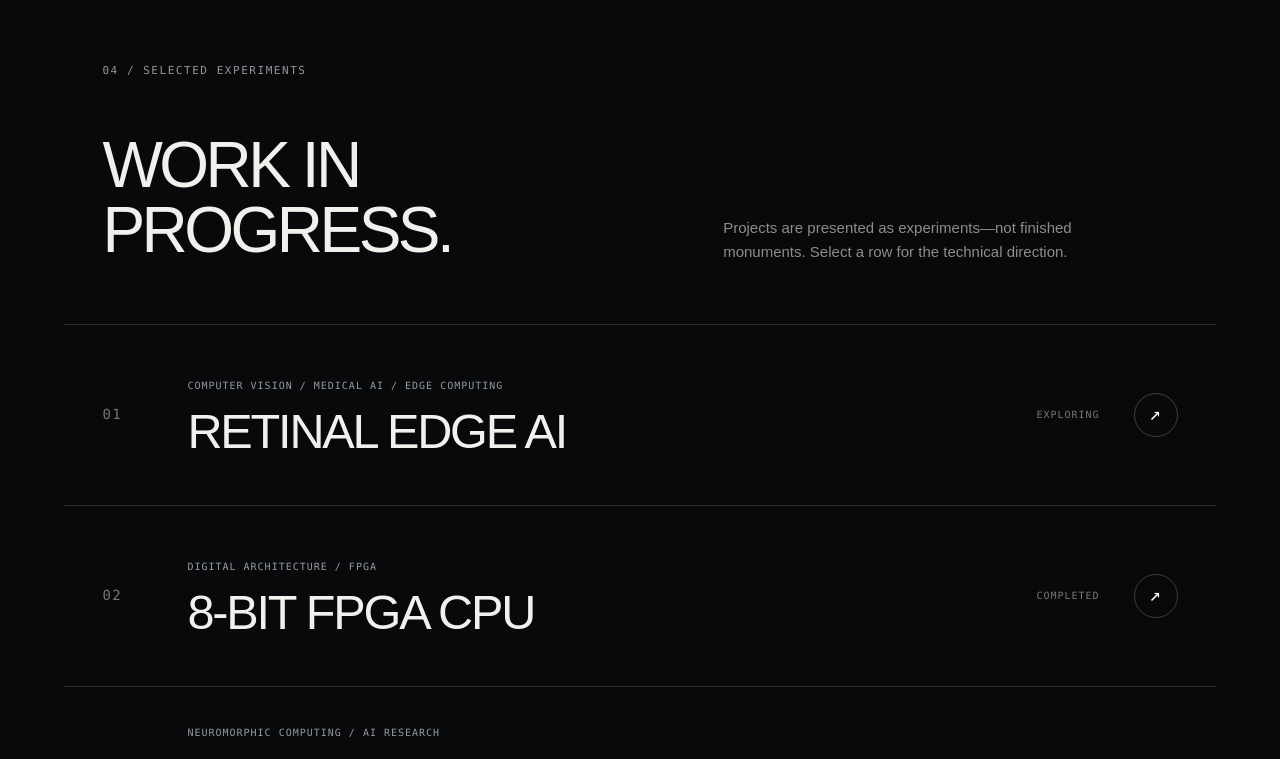
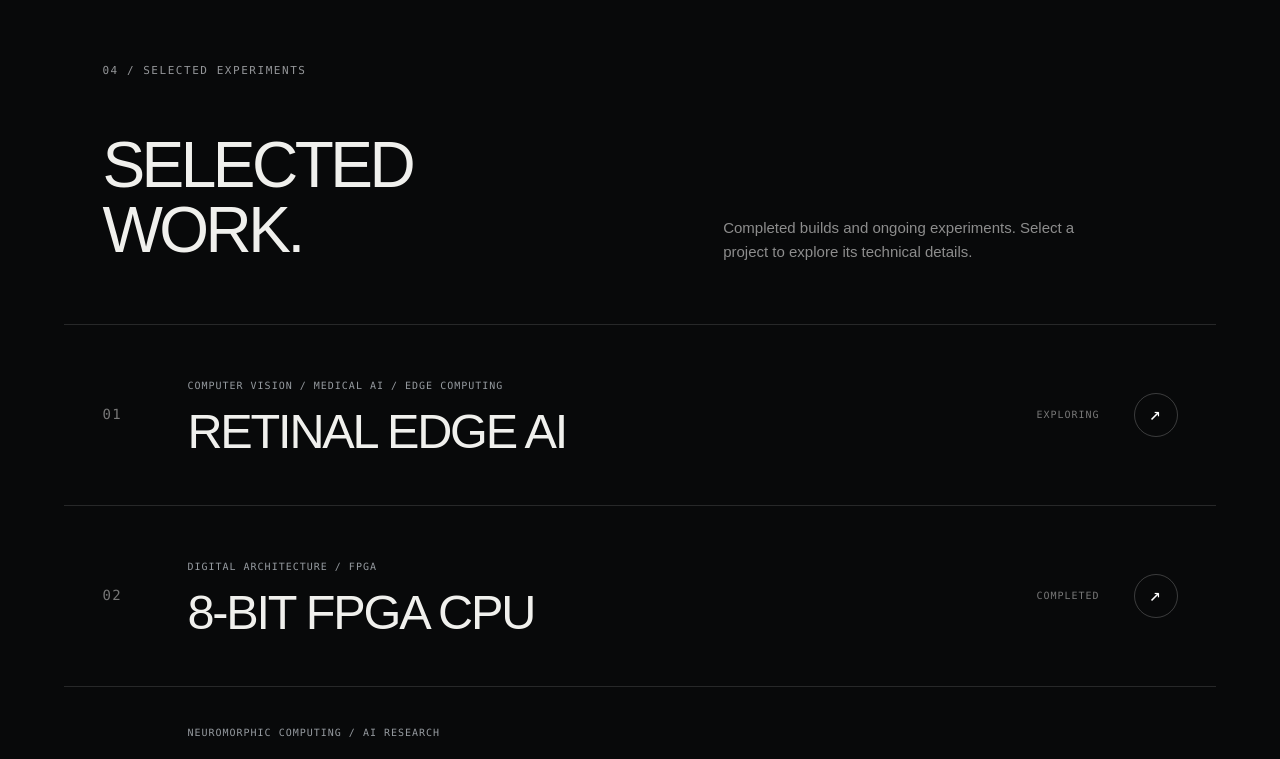
Before and after one commit to Steven-Nataniel-Kasim/Personal_web, a Next.js app: page / in a window 1280 px wide. Shown: the part 3000-3759 px from the top of the page. Built offline with nearby package versions, Linux system fonts and the light colour scheme.

Commit message:
Clarify completed projects and verify interactive portfolio guide

```diff
--- a/app/page.tsx
+++ b/app/page.tsx
@@ -101,13 +101,13 @@ export default function Home() {
 
       <section className="os-section section-shell"><div><p className="section-index mono">03 / INTERFACE</p><h2>STEVEN.OS</h2><p className="os-note">A small, local window into the questions, systems, and directions currently running.</p></div><Terminal onGame={() => setGameOpen(true)} /></section>
 
-      <section className="projects" id="work"><div className="section-heading"><p className="section-index mono">04 / SELECTED EXPERIMENTS</p><h2>WORK IN<br />PROGRESS.</h2><p>Projects are presented as experiments—not finished monuments. Select a row for the technical direction.</p></div><div className="project-list">{projects.map((project, index) => <article className={`project ${projectOpen === index ? "open" : ""}`} key={project.number}><button className="project-main" onClick={() => setProjectOpen(projectOpen === index ? null : index)} aria-expanded={projectOpen === index}><span className="project-number mono">{project.number}</span><div><span className="project-category mono">{project.category}</span><h3>{project.title}</h3></div><span className="project-status mono">{project.status}<i>↗</i></span></button>{projectOpen === index && <div className="project-detail"><div><p>{project.description}</p><div className="tags">{project.tags.map((tag) => <span key={tag}>{tag}</span>)}</div></div><dl><div><dt>YEAR</dt><dd>{project.year}</dd></div><div><dt>TECHNICAL NOTES</dt><dd>{project.notes}</dd></div></dl></div>}</article>)}</div></section>
+      <section className="projects" id="work"><div className="section-heading"><p className="section-index mono">04 / SELECTED EXPERIMENTS</p><h2>SELECTED<br />WORK.</h2><p>Completed builds and ongoing experiments. Select a project to explore its technical details.</p></div><div className="project-list">{projects.map((project, index) => <article className={`project ${projectOpen === index ? "open" : ""}`} key={project.number}><button className="project-main" onClick={() => setProjectOpen(projectOpen === index ? null : index)} aria-expanded={projectOpen === index}><span className="project-number mono">{project.number}</span><div><span className="project-category mono">{project.category}</span><h3>{project.title}</h3></div><span className="project-status mono">{project.status}<i>↗</i></span></button>{projectOpen === index && <div className="project-detail"><div><p>{project.description}</p><div className="tags">{project.tags.map((tag) => <span key={tag}>{tag}</span>)}</div></div><dl><div><dt>YEAR</dt><dd>{project.year}</dd></div><div><dt>TECHNICAL NOTES</dt><dd>{project.notes}</dd></div></dl></div>}</article>)}</div></section>
 
       <section className="map-section" id="map"><div className="section-heading compact"><p className="section-index mono">05 / RESEARCH DIRECTIONS</p><h2>One curiosity.<br />Three frontiers.</h2><p>Explore the connections between learning systems, physical computation, and the biology of intelligence.</p></div><ResearchExplorer /></section>
 
       <section className="now section-shell"><div><p className="section-index mono">06 / LIVE STATE</p><h2>NOW</h2><p>Currently exploring. Maintained as a single, editable system state.</p></div><ol>{nowItems.map((item, index) => <li key={item}><span className="mono">0{index + 1}</span><strong>{item}</strong><i>→</i></li>)}</ol></section>
 
-      <section className="log section-shell"><div><p className="section-index mono">07 / TRAJECTORY</p><h2>ENGINEERING<br />LOG</h2><p>Past → present → future. A direction of travel, not a list of claims.</p></div><div className="timeline">{timeline.map(([year, item, state], index) => <div className={`timeline-row timeline-${state}`} key={`${year}-${item}`}><span className="mono">{year}</span><strong>{item}</strong><i className="mono">{index < 1 ? "PAST" : index < 5 ? "NOW" : "VECTOR"}</i></div>)}</div></section>
+      <section className="log section-shell"><div><p className="section-index mono">07 / TRAJECTORY</p><h2>ENGINEERING<br />LOG</h2><p>Past → present → future. A direction of travel, not a list of claims.</p></div><div className="timeline">{timeline.map(([year, item, state], index) => <div className={`timeline-row timeline-${state}`} key={`${year}-${item}`}><span className="mono">{year}</span><strong>{item}</strong><i className="mono">{state === "completed" ? "COMPLETED" : state === "past" ? "PAST" : state === "present" ? "NOW" : "VECTOR"}</i></div>)}</div></section>
 
       <section className="skills"><div className="section-heading compact"><p className="section-index mono">08 / TOOLS & DOMAINS</p><h2>NO PERCENTAGES.<br />ONLY PRACTICE.</h2></div><div className="skill-groups">{toolGroups.map((group) => <div key={group.title}><h3 className="mono">{group.title}</h3>{group.items.map((item) => <span key={item}>{item}</span>)}</div>)}</div></section>
 
```
